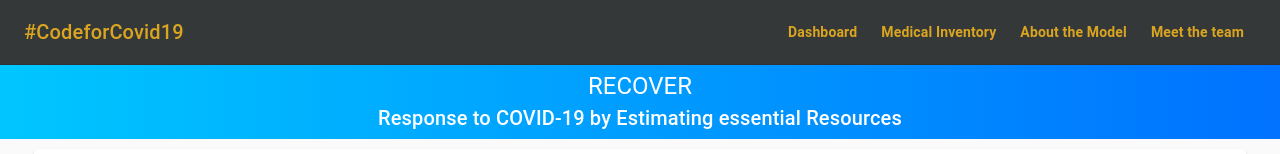
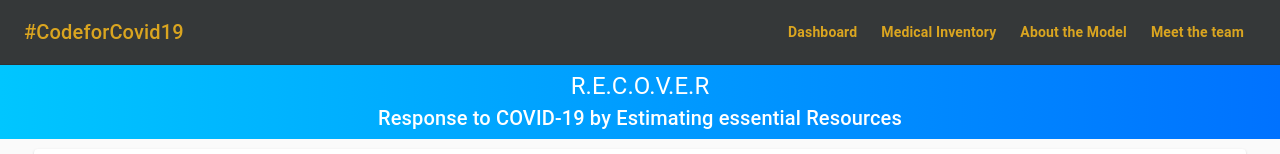
Before and after one commit to Covid-Hackathon/covid-ui, a React (Create React App) app: page /dashboard in a window 1280 px wide. Shown: the top 154 px of the page. Built offline with nearby package versions, Linux system fonts and the light colour scheme; no server answers; the HTML template or start-up script is replaced by a standard one.

Commit message:
Update dashboard.js

```diff
--- a/src/pages/dashboard.js
+++ b/src/pages/dashboard.js
@@ -26,6 +26,11 @@ const useStyles = makeStyles((theme) => ({
   formControl: {
     margin: theme.spacing(1),
     minWidth: 120,
+  },
+  Typography: {
+	fontFamily: [
+		'Pacifico'
+	]
   },
   paper: {
     position: 'absolute',
@@ -261,7 +266,7 @@ const Dashboard = () => {
     <>
     <Grid item xs={12} style={{padding: '5px', backgroundImage: 'linear-gradient(to right, #00c6ff , #0072ff)', color:'white'}}>
         <Typography component="h5" variant="h5" align="center" color="inherit'">
-          RECOVER
+	  R.E.C.O.V.E.R
         </Typography>
         <Typography component="h6" variant="h6" align="center" color="inherit'">
           Response to COVID-19 by Estimating essential Resources
```
